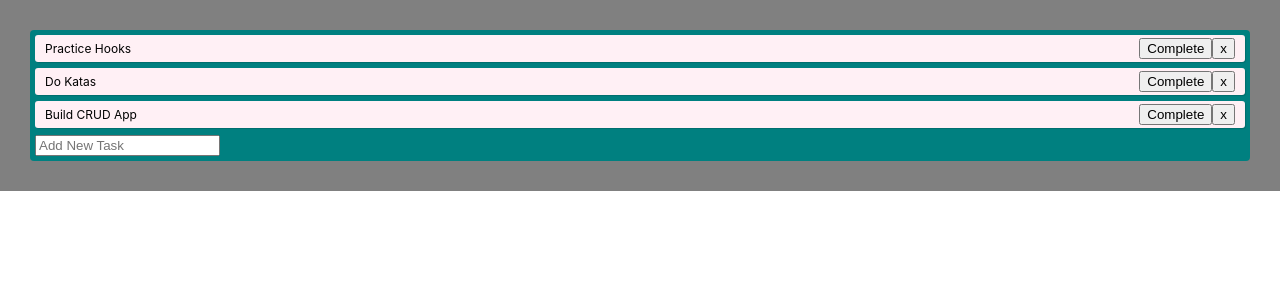
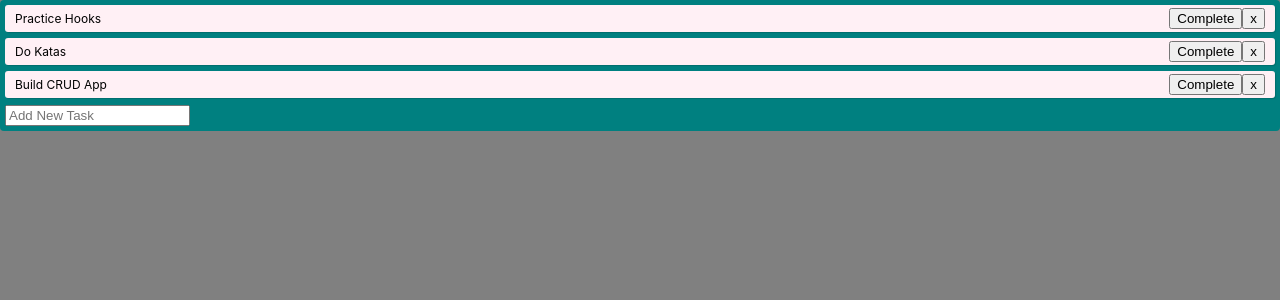
Before and after one commit to annabdev/TodoWithHooks, a React (Create React App) app: page / in a window 1280 px wide. Shown: the top 300 px of the page. Built offline with nearby package versions, Linux system fonts and the light colour scheme.

Commit message:
changed css

```diff
--- a/src/App.css
+++ b/src/App.css
@@ -1,7 +1,7 @@
 .app {
   background: gray;
-  padding: 30px;
-  height: 1--vh;
+  margin: 30;
+  height: 100vh;
 }
 
 .todo-list {
```
